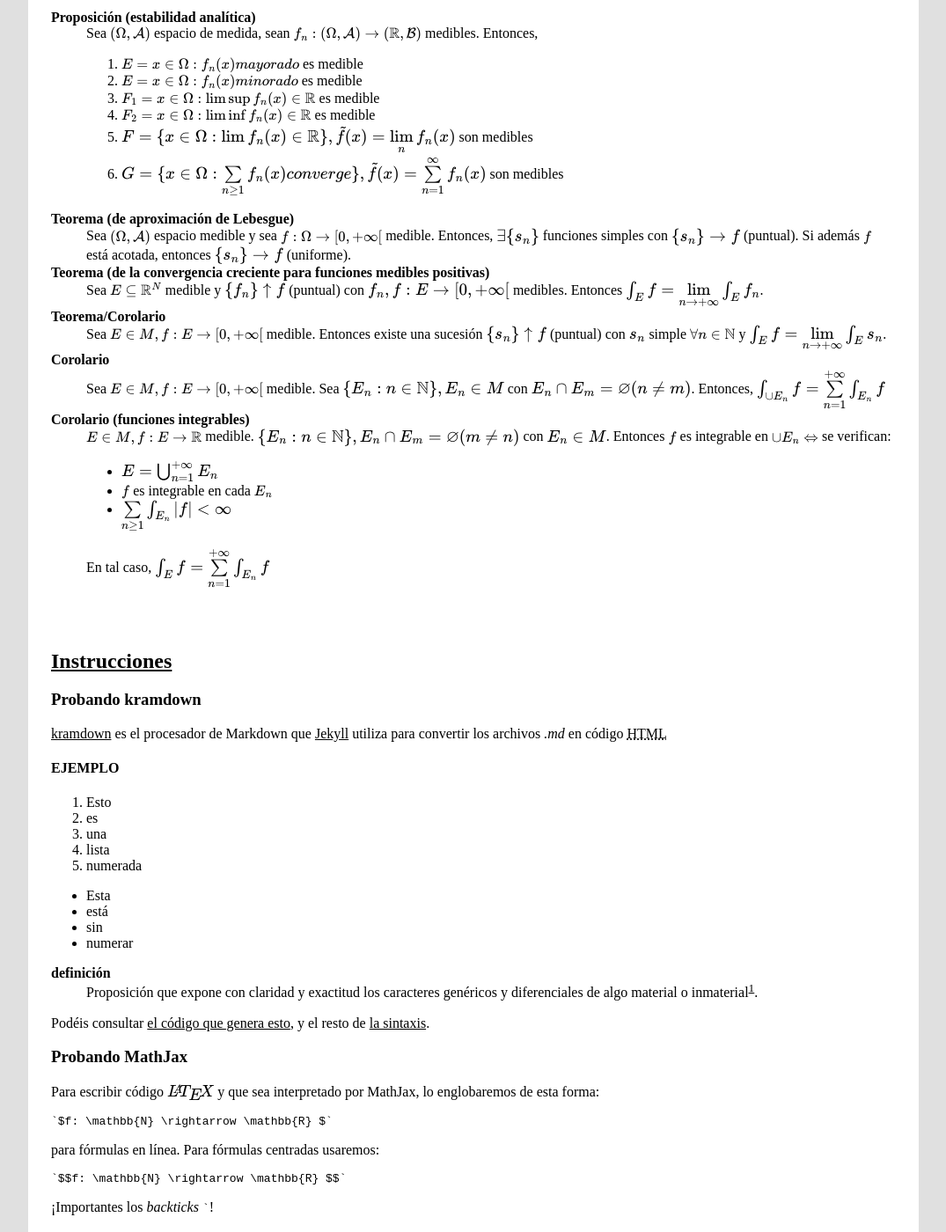
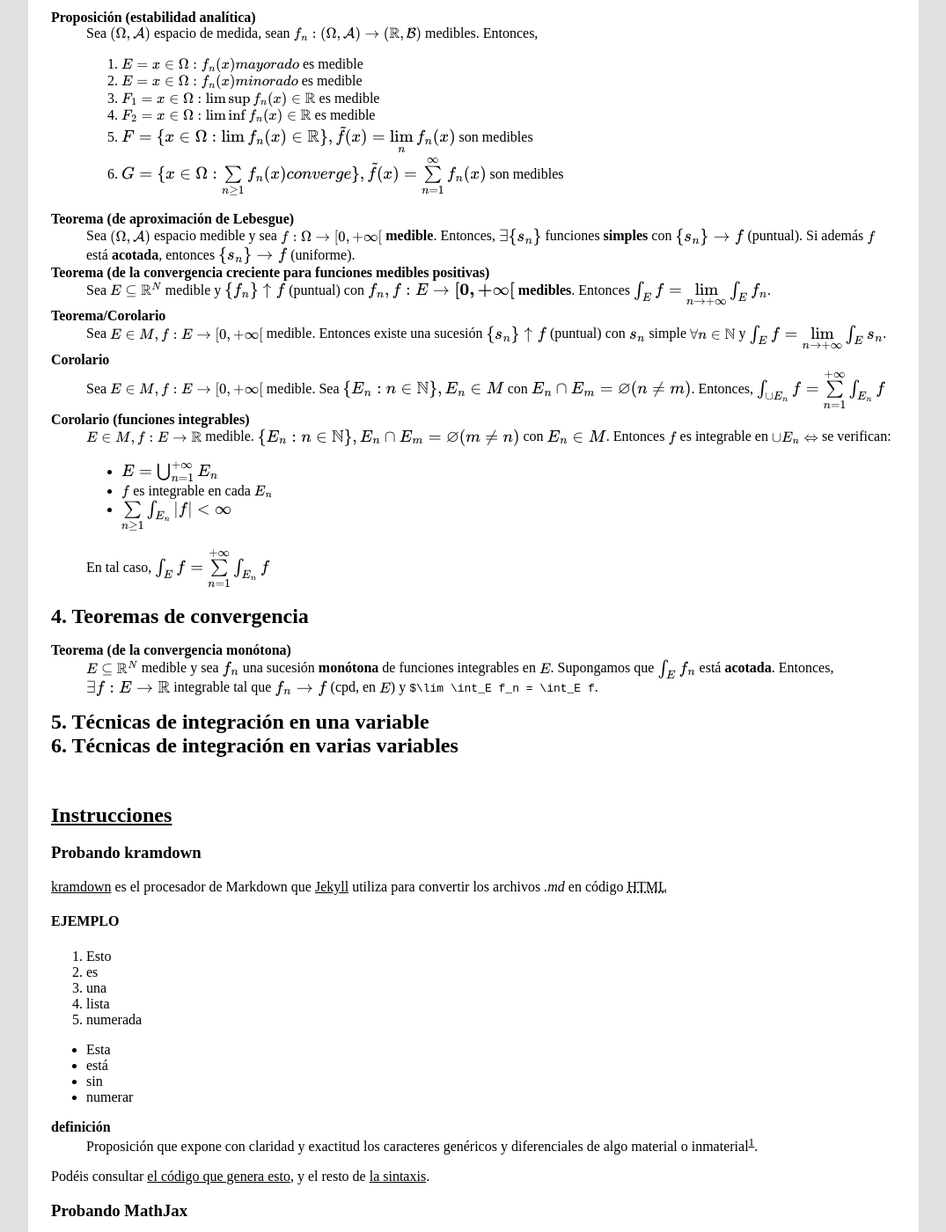
Before and after one commit to fdavidcl/web-notes, a Jekyll site: the page built from index.html, in a window 1280 px wide and 1400 px high, scrolled down 1136 px. Shown: the whole window at 88% size, without its empty margins (102-1177 px from the left). Built offline with Jekyll 4.4.1, drawn with Linux system fonts in a browser that asks for light colours; formulas are drawn with MathJax 3; the list of posts is cut into pages by our own code; some of the changed text lies outside the part shown.

Commit message:
Comenzando T4 y señalando cosas

```diff
--- a/_posts/2014-6-13-analisis.md
+++ b/_posts/2014-6-13-analisis.md
@@ -8,7 +8,7 @@ title: Resúmenes/Esquemas de análisis
 ## 2. Medidas de Lebesgue en `$\mathbb{R}^N$`
 
 Teorema
-: Sea $G$ abierto de $\mathbb{R}^N$. Entonces `$\exists \{Q_n\}$` cubos diádicos
+: Sea $G$ **abierto** de $\mathbb{R}^N$. Entonces `$\exists \{Q_n\}$` cubos diádicos
 tales que `$G=\bigcup\limits_{n}Q_n$` y `$\overline{Q_n}\subseteq G \forall n \in \mathbb{N}$`.
 
 Corolario
@@ -20,7 +20,7 @@ Proposición (regularidad de la medida exterior)
 `$A\subseteq B, \lambda^*(A) = \lambda^*(B)$`.
 
 Proposición
-: Sea $\mu^*$ una medida exterior sobre $\Omega$. Entonces, sea
+: Sea $\mu^*$ una **medida exterior** sobre $\Omega$. Entonces, sea
 `$$ \mathcal{C} = \{ E \subseteq \Omega : \mu^*(A) = \mu^*(A\cap E) + \mu^*(A \cap E^c) \forall A \subseteq \Omega\}$$`
 tenemos que $\mathcal{C}$ es una $\sigma$-álgebra, y `$\mu^*_{|\mathcal{C}}$` es una medida.
 
@@ -32,16 +32,16 @@ Teorema (de existencia y unicidad de la medida de Lebesgue)
   3. $M$ es la mayor $\sigma$-álgebra tal que $\lambda$ es aditiva.
 
 Teorema (caracterización de la medida de Lebesgue)
-: 1. Si $\mu$ es otra medida en $M$ invariante por traslaciones tal que $\mu([0,1]^N)=\alpha < \infty$,
+: 1. Si $\mu$ es otra medida en $M$ **invariante por traslaciones** tal que $\mu([0,1]^N)=\alpha < \infty$,
      entonces $\mu = \alpha \lambda$.
   2. $\lambda$ es la única medida en M invariante por traslaciones que verifica $\lambda([0,1]^N)=1$.
 
 Teorema (relación de aplicaciones lineales con la medida de Lebesgue)
-: Sea $T: \mathbb{R}^N \rightarrow \mathbb{R}^N$ una aplicación lineal y sea $E\in M$. Entonces
+: Sea $T: \mathbb{R}^N \rightarrow \mathbb{R}^N$ una aplicación **lineal** y sea $E\in M$. Entonces
   $T(E) \in M$ y $\lambda(T(E))=|det(T)| \lambda(E)$
 
 Teorema (relación de la medida de Lebesgue con las funciones `$\mathcal{C}^1$`)
-: $G \subseteq \mathbb{R}^N$ abierto, sea $f \in \mathcal{C}^1(G), f: G \rightarrow \mathbb{R}^N$. Entonces,
+: $G \subseteq \mathbb{R}^N$ **abierto**, sea $\mathbf{f \in \mathcal{C}^1(G)}, f: G \rightarrow \mathbb{R}^N$. Entonces,
 
     1. $Z \subseteq G, \lambda(Z) = 0 \Rightarrow \lambda(f(Z)) = 0$.
     2. $E\in M, E \subseteq G \Rightarrow f(E) \in M$
@@ -78,12 +78,12 @@ Proposición (estabilidad analítica)
 
 Teorema (de aproximación de Lebesgue)
 : Sea $(\Omega, \mathcal{A})$ espacio medible y sea $f: \Omega \rightarrow [0,+\infty[$
-  medible. Entonces, `$\exists \{s_n\}$` funciones simples con `$\{s_n\} \rightarrow f$` (puntual).
-  Si además $f$ está acotada, entonces `$\{s_n\} \rightarrow f$` (uniforme).
+  **medible**. Entonces, `$\exists \{s_n\}$` funciones **simples** con `$\{s_n\} \rightarrow f$` (puntual).
+  Si además $f$ está **acotada**, entonces `$\{s_n\} \rightarrow f$` (uniforme).
 
 Teorema (de la convergencia creciente para funciones medibles positivas)
 : Sea $E \subseteq \mathbb{R}^N$ medible y `$\{f_n\}\uparrow f$` (puntual) con
-  `$f_n, f:E\rightarrow [0,+\infty[$` medibles. Entonces
+  `$f_n, f:E\rightarrow \mathbf{[0,+\infty[}$` **medibles**. Entonces
   `$\int_E f = \lim\limits_{n\rightarrow +\infty} \int_E f_n$`.
 
 Teorema/Corolario
@@ -104,3 +104,15 @@ Corolario (funciones integrables)
   * `$\sum\limits_{n\ge 1} \int_{E_n}|f| < \infty$`
 
   En tal caso, `$\int_E f = \sum\limits_{n=1}^{+\infty} \int_{E_n} f$`
+
+## 4. Teoremas de convergencia
+
+Teorema (de la convergencia monótona)
+: $E \subseteq \mathbb{R}^N$ medible y sea `${f_n}$` una sucesión **monótona** de
+  funciones integrables en $E$. Supongamos que `${\int_E f_n}$` está **acotada**. Entonces,
+  `$\exists f: E \rightarrow\mathbb{R}$` integrable tal que `${f_n}\rightarrow f$` (cpd, en $E$)
+  y `$\lim \int_E f_n = \int_E f`.
+
+## 5. Técnicas de integración en una variable
+
+## 6. Técnicas de integración en varias variables
```
